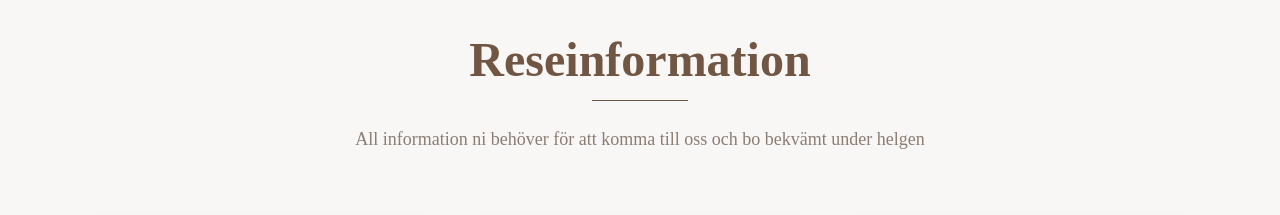
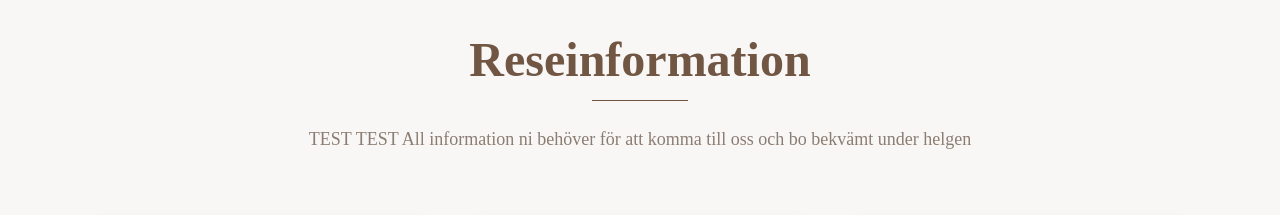
Before and after one commit to KiarashKiani/falk-kiani-celebrate, a React (Vite) app: page / in a window 1280 px wide. Shown: the part 1260-1475 px from the top of the page. Built offline with nearby package versions, Linux system fonts and the light colour scheme.

Commit message:
Code edited in Lovable Code Editor
Edited UI in Lovable

```diff
--- a/src/components/TravelInfo.tsx
+++ b/src/components/TravelInfo.tsx
@@ -11,7 +11,7 @@ const TravelInfo = () => {
           </h2>
           <div className="w-24 h-px bg-primary mx-auto mb-6"></div>
           <p className="font-serif text-lg text-muted-foreground max-w-2xl mx-auto">
-            All information ni behöver för att komma till oss och bo bekvämt under helgen
+            TEST TEST All information ni behöver för att komma till oss och bo bekvämt under helgen
           </p>
         </div>
 
```
